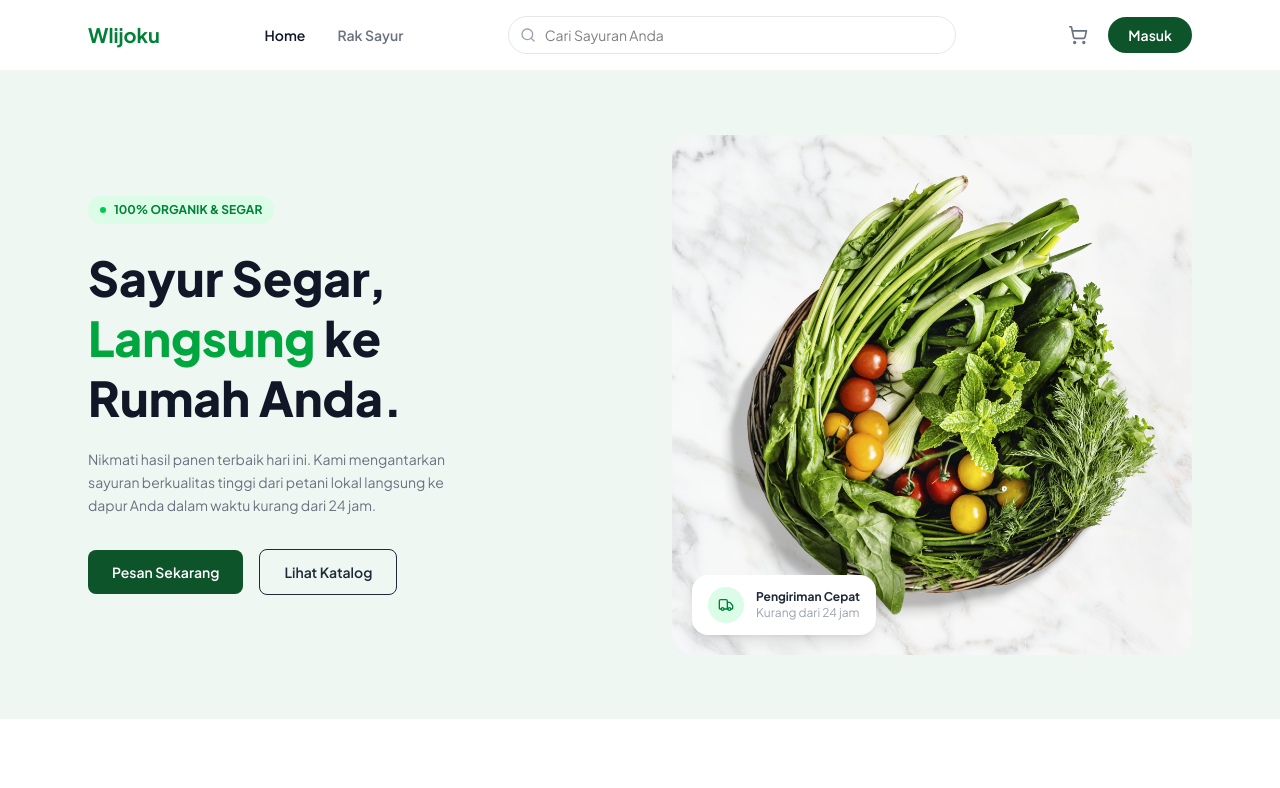
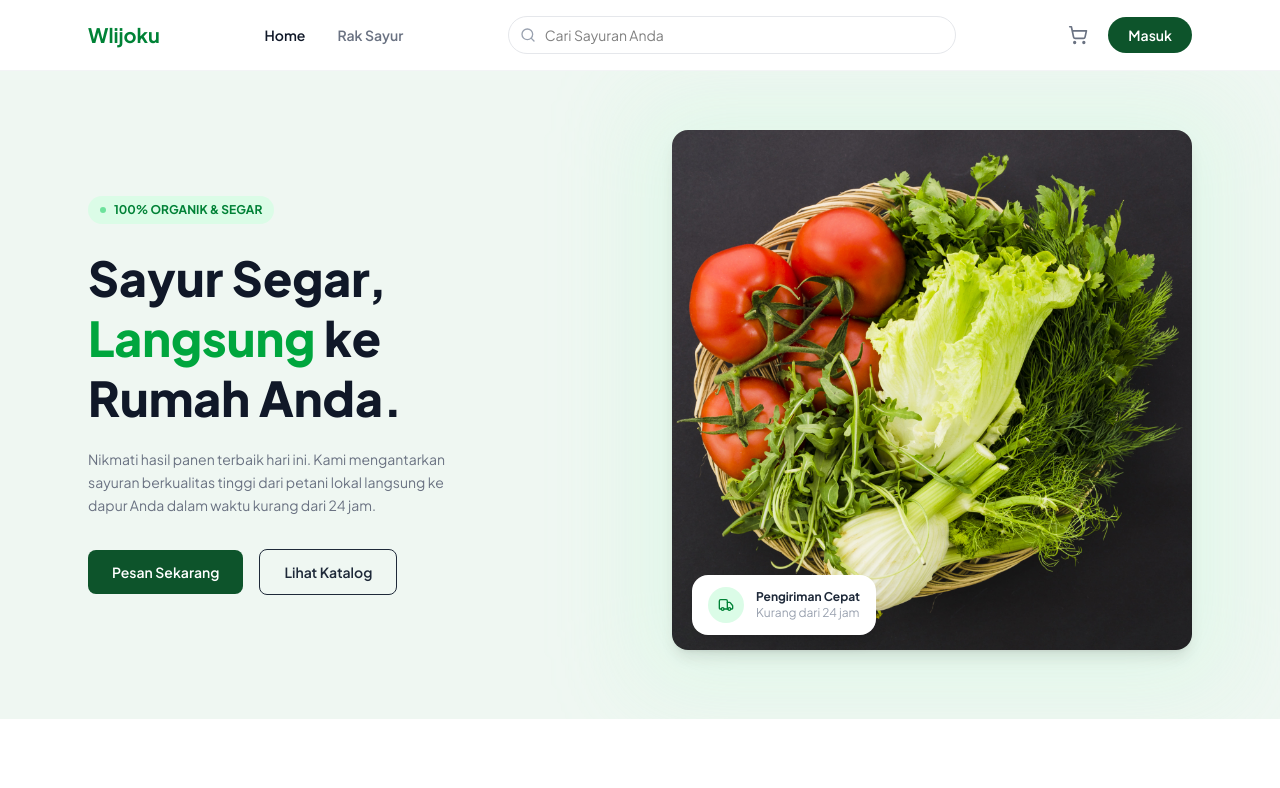
Before and after one commit to anampict/WlijokuV2, a Vue app: page / in a window 1280 px wide. Shown: the top 788 px of the page. Built offline with nearby package versions, Linux system fonts and the light colour scheme.

Commit message:
add animation in hero section

```diff
--- a/src/components/home/HeroSection.vue
+++ b/src/components/home/HeroSection.vue
@@ -3,41 +3,49 @@ import { Truck } from 'lucide-vue-next'
 </script>
 
 <template>
-  <section class="bg-[#EFF7F2] py-16">
+  <section class="bg-[#EFF7F2] py-16 overflow-hidden">
     <div class="max-w-6xl mx-auto px-6">
       <div class="flex items-center gap-16">
         <!-- Left Content -->
-        <div class="flex-1">
+        <div class="flex-1 animate-fade-in-left">
           <!-- Badge -->
           <div
-            class="inline-flex items-center gap-2 px-3 py-1.5 bg-green-100 text-green-700 rounded-full text-xs font-bold mb-6"
+            class="inline-flex items-center gap-2 px-3 py-1.5 bg-green-100 text-green-700 rounded-full text-xs font-bold mb-6 animate-bounce-subtle"
           >
-            <span class="w-1.5 h-1.5 rounded-full bg-green-500"></span>
+            <span class="w-1.5 h-1.5 rounded-full bg-green-500 animate-pulse"></span>
             100% ORGANIK & SEGAR
           </div>
 
           <!-- Heading -->
           <h1 class="text-5xl font-extrabold text-gray-900 leading-tight mb-5">
-            Sayur Segar,<br />
-            <em class="not-italic text-green-600 italic">Langsung</em> ke<br />
-            Rumah Anda.
+            <span class="block animate-fade-in-up" style="animation-delay: 0.1s">Sayur Segar,</span>
+            <span class="block animate-fade-in-up" style="animation-delay: 0.25s">
+              <em class="not-italic text-green-600 italic">Langsung</em> ke
+            </span>
+            <span class="block animate-fade-in-up" style="animation-delay: 0.4s">Rumah Anda.</span>
           </h1>
 
           <!-- Subtext -->
-          <p class="text-gray-500 text-sm leading-relaxed mb-8 max-w-sm">
+          <p
+            class="text-gray-500 text-sm leading-relaxed mb-8 max-w-sm animate-fade-in-up"
+            style="animation-delay: 0.55s"
+          >
             Nikmati hasil panen terbaik hari ini. Kami mengantarkan sayuran berkualitas tinggi dari
             petani lokal langsung ke dapur Anda dalam waktu kurang dari 24 jam.
           </p>
 
           <!-- Buttons -->
-          <div class="flex items-center gap-4">
+          <div
+            class="flex items-center gap-4 animate-fade-in-up"
+            style="animation-delay: 0.7s"
+          >
             <button
-              class="px-6 py-3 bg-green-900 text-white text-sm font-semibold rounded-lg hover:bg-green-800 transition-colors"
+              class="px-6 py-3 bg-green-900 text-white text-sm font-semibold rounded-lg hover:bg-green-800 hover:scale-105 active:scale-95 transition-all duration-200"
             >
               Pesan Sekarang
             </button>
             <button
-              class="px-6 py-3 border border-gray-800 text-gray-800 text-sm font-semibold rounded-lg hover:bg-gray-50 transition-colors"
+              class="px-6 py-3 border border-gray-800 text-gray-800 text-sm font-semibold rounded-lg hover:bg-gray-50 hover:scale-105 active:scale-95 transition-all duration-200"
             >
               Lihat Katalog
             </button>
@@ -45,20 +53,22 @@ import { Truck } from 'lucide-vue-next'
         </div>
 
         <!-- Right Image -->
-        <div class="flex-1 relative">
+        <div class="flex-1 relative animate-fade-in-right">
+          <!-- Decorative blob behind image -->
+          <div
+            class="absolute inset-0 rounded-2xl bg-green-200/40 scale-105 blur-2xl animate-pulse-slow"
+          ></div>
 
-
-            <img
-              src="@/assets/images/hero-vegetables.jpg"
-              alt="Sayur Segar dalam Keranjang"
-              class="w-full aspect-square rounded-2xl object-cover"
-            />
-
-
+          <img
+            src="@/assets/images/hero-vegetables.jpg"
+            alt="Sayur Segar dalam Keranjang"
+            class="relative w-full aspect-square rounded-2xl object-cover shadow-lg animate-float"
+          />
 
           <!-- Floating delivery badge -->
           <div
-            class="absolute bottom-5 left-5 bg-white rounded-2xl px-4 py-3 flex items-center gap-3 shadow-lg"
+            class="absolute bottom-5 left-5 bg-white rounded-2xl px-4 py-3 flex items-center gap-3 shadow-lg animate-slide-up"
+            style="animation-delay: 0.8s"
           >
             <div class="w-9 h-9 bg-green-100 rounded-full flex items-center justify-center shrink-0">
               <Truck :size="16" class="text-green-700" />
@@ -73,3 +83,70 @@ import { Truck } from 'lucide-vue-next'
     </div>
   </section>
 </template>
+
+<style scoped>
+/* Fade in from left */
+.animate-fade-in-left {
+  animation: fadeInLeft 0.8s ease both;
+}
+@keyframes fadeInLeft {
+  from { opacity: 0; transform: translateX(-40px); }
+  to   { opacity: 1; transform: translateX(0); }
+}
+
+/* Fade in from right */
+.animate-fade-in-right {
+  animation: fadeInRight 0.8s ease both;
+}
+@keyframes fadeInRight {
+  from { opacity: 0; transform: translateX(40px); }
+  to   { opacity: 1; transform: translateX(0); }
+}
+
+/* Fade in upward (staggered via inline delay) */
+.animate-fade-in-up {
+  opacity: 0;
+  animation: fadeInUp 0.65s ease forwards;
+}
+@keyframes fadeInUp {
+  from { opacity: 0; transform: translateY(20px); }
+  to   { opacity: 1; transform: translateY(0); }
+}
+
+/* Gentle floating for the image */
+.animate-float {
+  animation: float 4s ease-in-out infinite;
+}
+@keyframes float {
+  0%, 100% { transform: translateY(0); }
+  50%       { transform: translateY(-10px); }
+}
+
+/* Slow pulsing blob glow */
+.animate-pulse-slow {
+  animation: pulseSlow 3s ease-in-out infinite;
+}
+@keyframes pulseSlow {
+  0%, 100% { opacity: 0.4; transform: scale(1.05); }
+  50%       { opacity: 0.7; transform: scale(1.1); }
+}
+
+/* Subtle badge bounce */
+.animate-bounce-subtle {
+  animation: bounceBadge 2.5s ease-in-out infinite;
+}
+@keyframes bounceBadge {
+  0%, 100% { transform: translateY(0); }
+  50%       { transform: translateY(-4px); }
+}
+
+/* Slide up for floating card */
+.animate-slide-up {
+  opacity: 0;
+  animation: slideUp 0.6s ease forwards;
+}
+@keyframes slideUp {
+  from { opacity: 0; transform: translateY(16px); }
+  to   { opacity: 1; transform: translateY(0); }
+}
+</style>
```
Also changed, not shown: src/assets/images/hero-vegetables.jpg.
